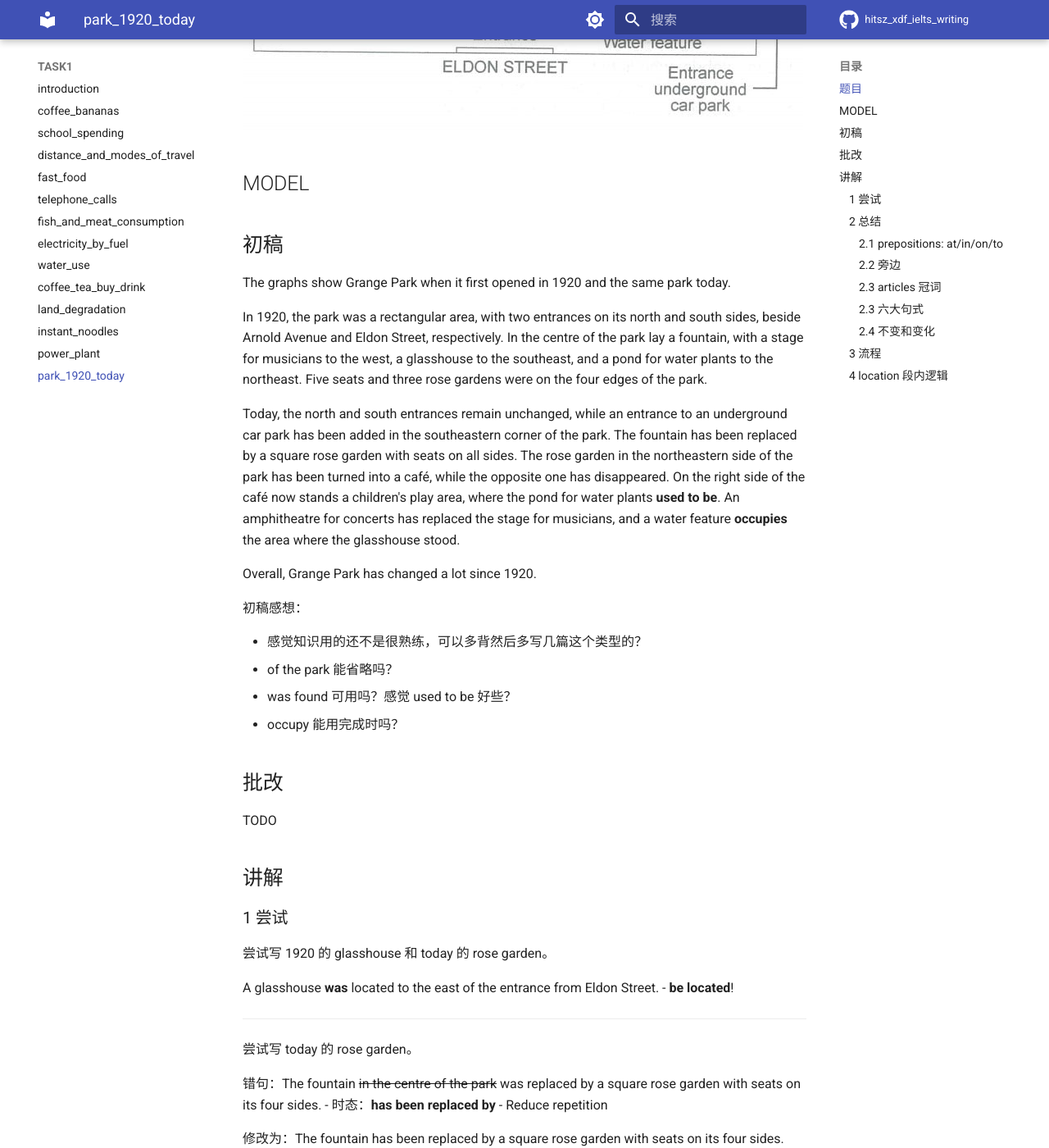
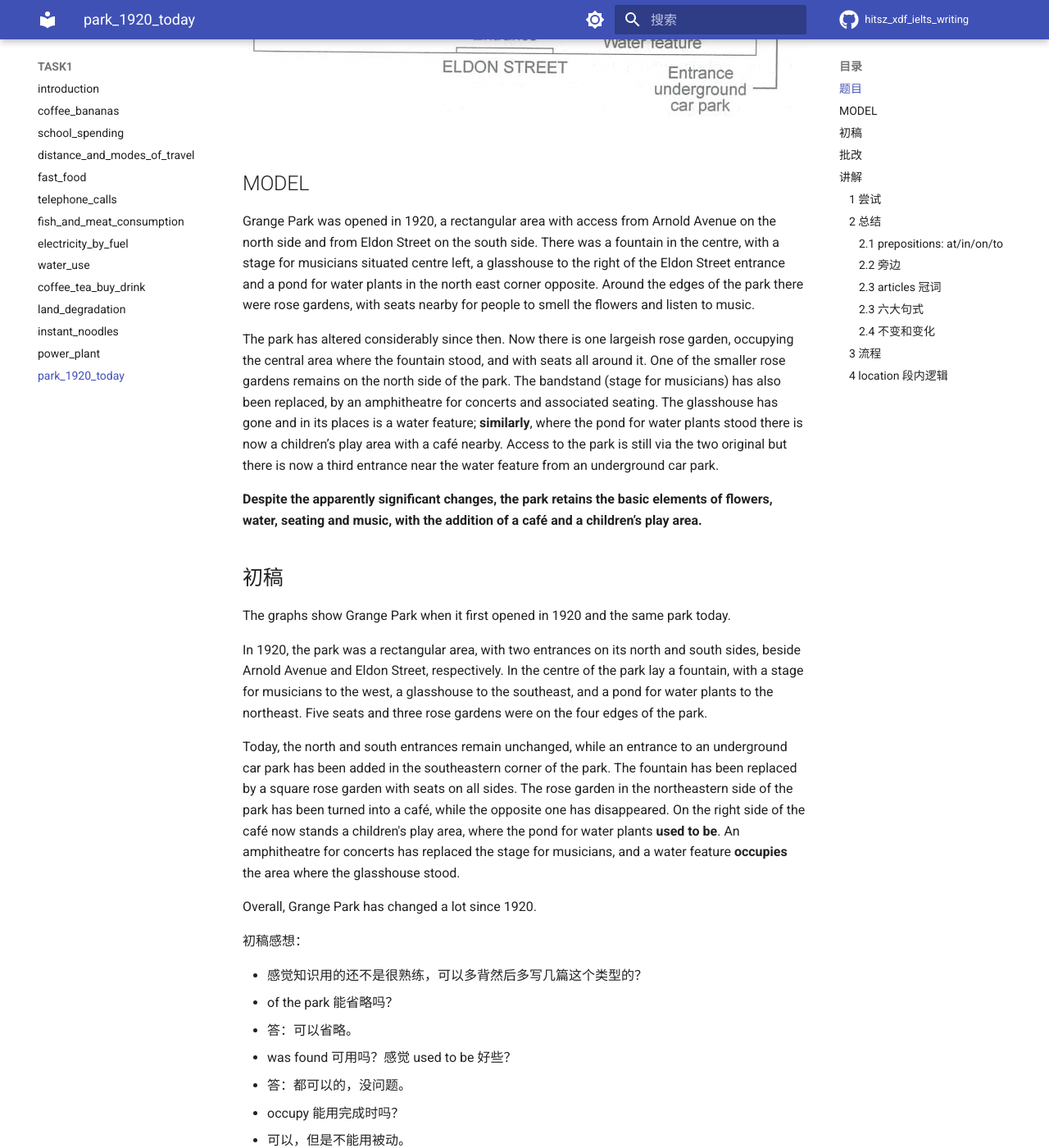
Before and after one commit to xuanhao44/hitsz_xdf_ielts_writing, an MkDocs documentation site: the page built from docs/TASK1/C14T4_park_1920_today.md, in a window 1280 px wide and 1400 px high, scrolled down 1037 px. Shown: the whole window at 82% size. Built offline with MkDocs 1.6.1 and Material for MkDocs 9.7.7, drawn with Linux system fonts in a browser that asks for light colours; comment, search, counter and statistics services are not loaded; some of the changed text lies outside the part shown.

Commit message:
C14T4_park_1920_today mark and note

```diff
--- a/docs/TASK1/C14T4_park_1920_today.md
+++ b/docs/TASK1/C14T4_park_1920_today.md
@@ -10,9 +10,11 @@ Summarise the information by selecting and reporting the main features, and make
 
 ## MODEL
 
+Grange Park was opened in 1920, a rectangular area with access from Arnold Avenue on the north side and from Eldon Street on the south side. There was a fountain in the centre, with a stage for musicians situated centre left, a glasshouse to the right of the Eldon Street entrance and a pond for water plants in the north east corner opposite. Around the edges of the park there were rose gardens, with seats nearby for people to smell the flowers and listen to music.
 
+The park has altered considerably since then. Now there is one largeish rose garden, occupying the central area where the fountain stood, and with seats all around it. One of the smaller rose gardens remains on the north side of the park. The bandstand (stage for musicians) has also been replaced, by an amphitheatre for concerts and associated seating. The glasshouse has gone and in its places is a water feature; **similarly**, where the pond for water plants stood there is now a children’s play area with a café nearby. Access to the park is still via the two original but there is now a third entrance near the water feature from an underground car park.
 
-
+**Despite the apparently significant changes, the park retains the basic elements of flowers, water, seating and music, with the addition of a café and a children’s play area.**
 
 ## 初稿
 
@@ -27,19 +29,26 @@ Overall, Grange Park has changed a lot since 1920.
 初稿感想：
 
 - 感觉知识用的还不是很熟练，可以多背然后多写几篇这个类型的？
--  of the park 能省略吗？
--  was found 可用吗？感觉 used to be 好些？
--  occupy 能用完成时吗？
+- of the park 能省略吗？
+  - 答：可以省略。
+
+- was found 可用吗？感觉 used to be 好些？
+  - 答：都可以的，没问题。
+
+- occupy 能用完成时吗？
+  - 可以，但是不能用被动。
 
 ## 批改
 
-TODO
+1. In 1920, the park was a rectangular area, with two entrances on its north and south sides, ~~beside~~ **from** Arnold Avenue and Eldon Street, respectively.
 
+2. ~~Five~~ seats and ~~three~~ rose gardens were on the four edges of the park. -> **Some** seats and rose gardens were on the four edges of the park. 不需要具体写数字。
 
+3.  while ~~an~~ a new entrance to an underground car park has been added in the southeastern corner of the park.
 
+4.  ~~The rose garden in the northeastern side of the park has been turned into a café, while the opposite one has disappeared.~~ -> opposite 又用错了，作形容词时，“相反的” 是抽象的相反，而不是方位的相反。不过就算是方位也是模糊的。
 
-
-
+    改正就看 MODEL 吧。
 
 ## 讲解
 
@@ -95,10 +104,9 @@ e.g.
 
 特殊的：
 
-- on the side/coast/bank
+- on the side/coast/bank/edge
   - e.g. A stage for musicians was **on the west side** of the fountain.
-  - edge 也是吗？
-- corner?
+- in the corner
   - e.g. A pond for water plants was **in the northeast corner** of the park.
 - in the center
   - e.g. **In the center** of the park lay a fountain.
@@ -164,8 +172,8 @@ e.g.
 
 1. Introduction
 2. The first map (location)
-3. The second map (remain + change)
-4. Overview
+3. The second map (remain + change + objects)
+4. Overview (despite sth, ...; although + sentence, ... 看**侧重**变还是不变)
 
 ### 4 location 段内逻辑
 
@@ -191,3 +199,4 @@ GRA:
 
 1. At the center of the park lay a fountain --> **In the center of the park lay a fountain**
 2. At the end of the road/at the intersection/at the junction
+3. access 用于替换 entrance，后接 from/to
```
Also changed, not shown: docs/index.md (line endings or trailing spaces).
